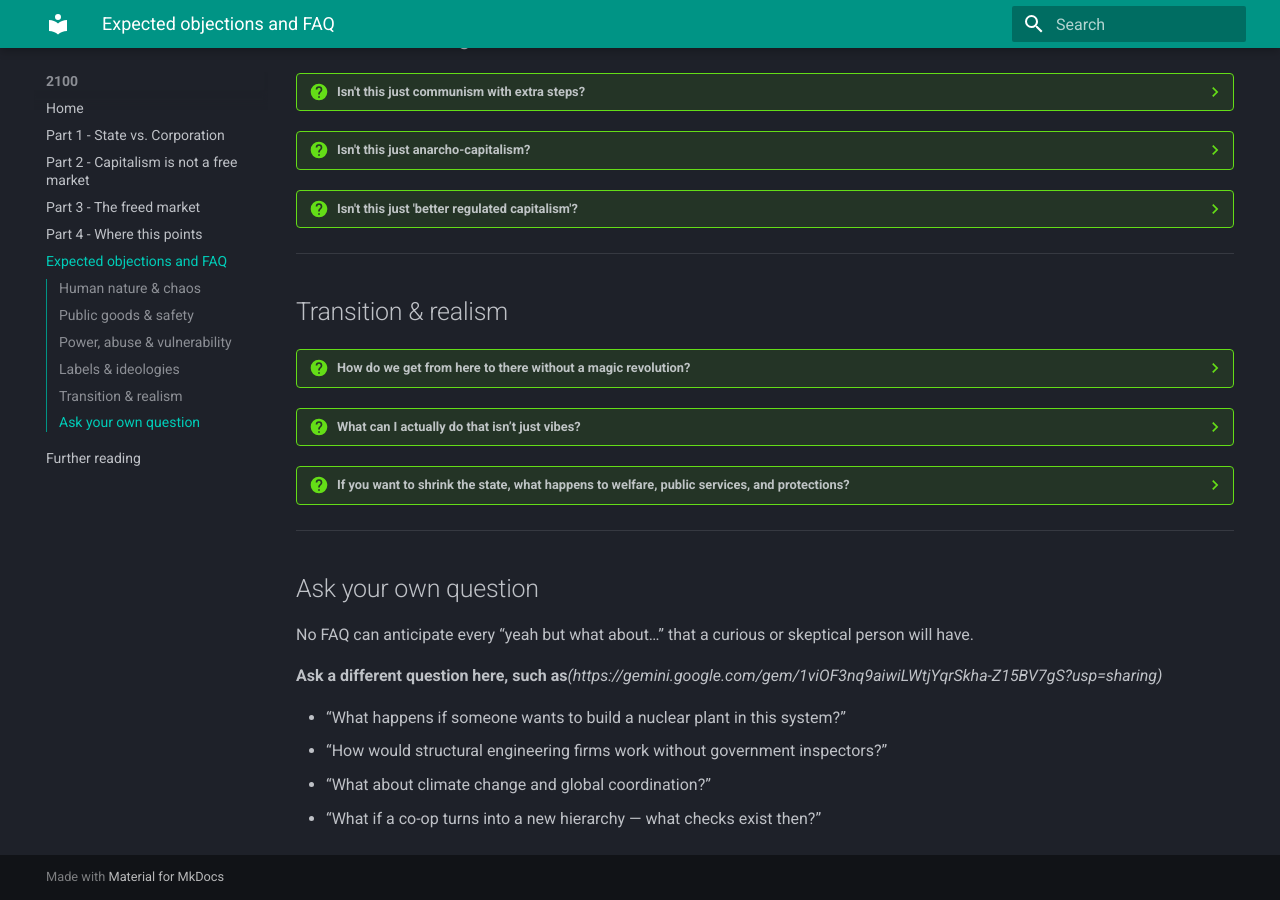
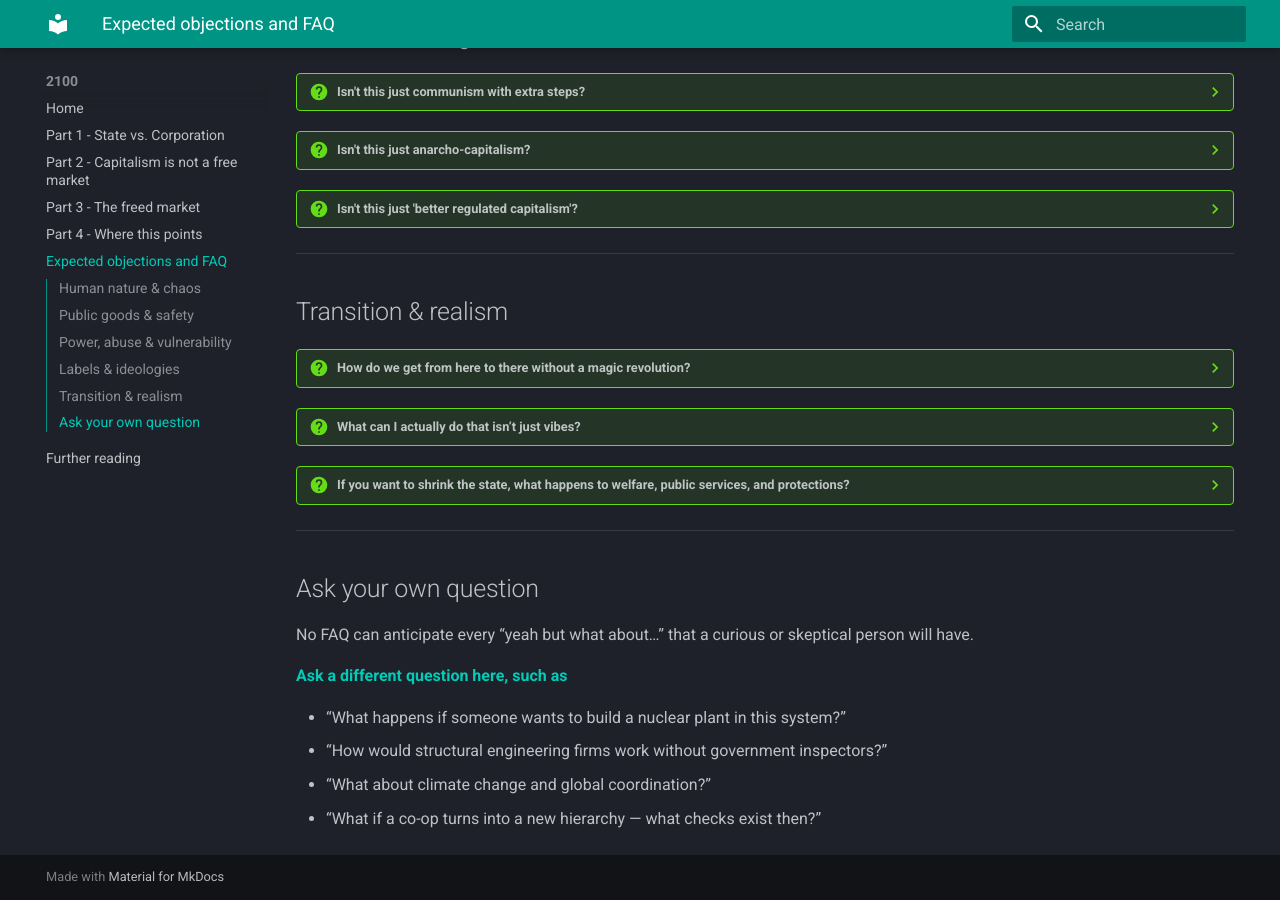
Before and after one commit to LucasVance/2100, an MkDocs documentation site: the page built from docs/objections.md, in a window 1280 px wide and 900 px high, scrolled down 1409 px. Built offline with MkDocs 1.6.1 and Material for MkDocs 9.7.7, drawn with Linux system fonts in a browser that asks for light colours.

Commit message:
Fix link

```diff
--- a/docs/objections.md
+++ b/docs/objections.md
@@ -411,7 +411,7 @@
 
 No FAQ can anticipate every “yeah but what about…” that a curious or skeptical person will have.
 
-**Ask a different question here, such as**_(https://gemini.google.com/gem/1viOF3nq9aiwiLWtjYqrSkha-Z15BV7gS?usp=sharing)_
+[**Ask a different question here, such as**](https://gemini.google.com/gem/1viOF3nq9aiwiLWtjYqrSkha-Z15BV7gS?usp=sharing)
 
 -   “What happens if someone wants to build a nuclear plant in this system?”
 -   “How would structural engineering firms work without government inspectors?”
```
